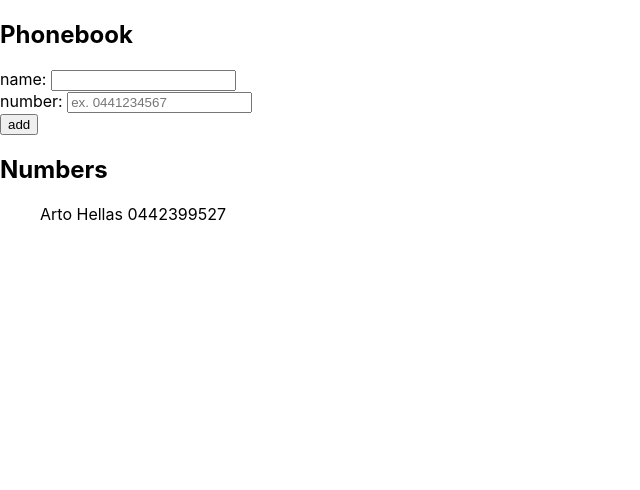
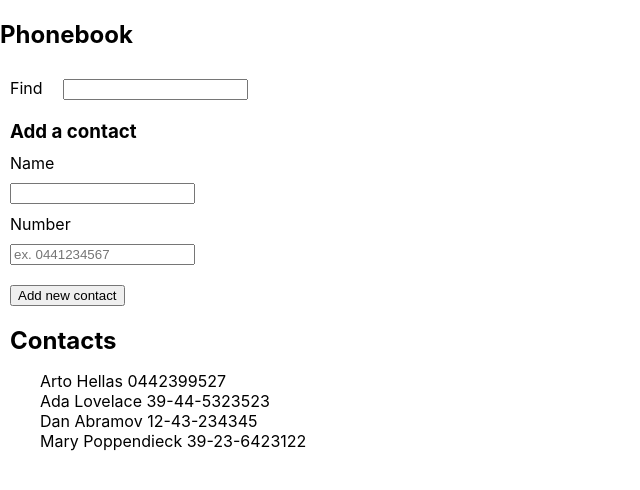
Before and after one commit to Rostislav013/full_stack_open_2020, a React (Create React App) app in the folder part2/phonebook/: page / in a window 1280 px wide. Shown: the top 490 px of the page, without its empty margins (0-640 px from the left). Built offline with nearby package versions, Linux system fonts and the light colour scheme.

Commit message:
2.10 step 5 done

```diff
--- a/part2/phonebook/src/App.js
+++ b/part2/phonebook/src/App.js
@@ -1,60 +1,82 @@
-import React, { useState } from 'react'
+import React, { useState } from "react";
+import Persons from "./Components/Persons";
+import PersonForm from "./Components/PersonForm";
+import Filter from "./Components/Filter";
 
 const App = () => {
-  const [ persons, setPersons] = useState([
-    { name: 'Arto Hellas',
-      number: '0442399527'}
-  ])
-  const [ newName, setNewName ] = useState('')
-  const [ newNumber, setNewNumber ] = useState('')
+  const [persons, setPersons] = useState([
+    { name: "Arto Hellas", number: "0442399527" },
+    { name: "Ada Lovelace", number: "39-44-5323523" },
+    { name: "Dan Abramov", number: "12-43-234345" },
+    { name: "Mary Poppendieck", number: "39-23-6423122" },
+  ]);
+
+  // Adding new contact
+  const [newName, setNewName] = useState("");
+  const [newNumber, setNewNumber] = useState("");
+
+  // for Filtering
+  const [showAll, setShowAll] = useState(true);
+  const [filt_name, setFilt_name] = useState("");
+
+  const personsToShow = showAll
+    ? persons
+    : persons.filter((person) =>
+        person.name.toUpperCase().includes(filt_name.toUpperCase())
+      );
+  //console.log(persons.filter((person) => person.name.includes(filt_name)));
+  //console.log(filt_name);
+
+  const handleFilter = (event) => {
+    setFilt_name(event.target.value);
+    setShowAll(false);
+  };
 
   const handleNewName = (event) => {
-      console.log(event.target.value)
-      setNewName(event.target.value)
-  }
+    console.log(event.target.value);
+    setNewName(event.target.value);
+  };
   const handleNewNumber = (event) => {
-      console.log(event.target.value)
-      setNewNumber(event.target.value)
-  }
+    console.log(event.target.value);
+    setNewNumber(event.target.value);
+  };
   const addPerson = (event) => {
-    event.preventDefault()
+    event.preventDefault();
     const personObject = {
       name: newName,
-      number: newNumber
+      number: newNumber,
+    };
+    // prevent adding existing name
+    const names = persons.map((el) => el.name); // array of existing names
+    if (newName === "" || newNumber === "") {
+      alert("Type a name with number");
+    } else if (names.includes(newName)) {
+      alert(`${newName} is already in phonebook.`);
+    } else {
+      setPersons(persons.concat(personObject));
+      setNewName(""); // reset input
+      setNewNumber("");
     }
-    const names = persons.map(el => el.name) // array of existid names
-
-    if(newName === '' || newNumber === '') {
-      alert("Type a name with number")
-    } else if(names.includes(newName)) {
-      alert(`${newName} is already in phonebook.`)
-    }  else  {
-      setPersons(persons.concat(personObject))
-      setNewName('') // reset input
-      setNewNumber('')
-    }
-  }
+  };
 
   return (
     <div>
       <h2>Phonebook</h2>
-      <form id="nameForm" onSubmit={addPerson}>
-        <div>
-          name: <input value={newName} onChange={handleNewName} />
-          <div>number: <input type="number" value={newNumber} onChange={handleNewNumber} placeholder="ex. 0441234567"/></div>
-        </div>
-        <div>
-          <button type="submit">add</button>
-        </div>
-      </form>
-      <h2>Numbers</h2>
-      <ul>
-        {persons.map((person, i) =>
-          <li key={person.name} style={{listStyle: "none"}}>{person.name} {person.number}</li>
-        )}
-      </ul>
+      <Filter filt_name={filt_name} handleFilter={handleFilter} />
+
+      <h3 style={{ margin: "10px" }}>Add a contact</h3>
+      <PersonForm
+        addPerson={addPerson}
+        newName={newName}
+        handleNewName={handleNewName}
+        newNumber={newNumber}
+        handleNewNumber={handleNewNumber}
+      />
+
+      <h2 style={{ margin: "10px" }}>Contacts</h2>
+      <Persons persons={personsToShow} />
     </div>
-  )
-}
+  );
+};
 
-export default App
+export default App;
--- /dev/null
+++ b/part2/phonebook/src/Components/Filter.js
@@ -0,0 +1,17 @@
+import React from "react";
+
+const Filter = (props) => {
+  const { filt_name, handleFilter } = props;
+
+  return (
+    <div>
+      <label style={{ margin: "10px" }}>Find</label>
+      <input
+        value={filt_name}
+        onChange={handleFilter}
+        style={{ margin: "10px" }}
+      />
+    </div>
+  );
+};
+export default Filter;
--- /dev/null
+++ b/part2/phonebook/src/Components/PersonForm.js
@@ -0,0 +1,45 @@
+import React from "react";
+
+const PersonForm = (props) => {
+  const {
+    addPerson,
+    newName,
+    handleNewName,
+    newNumber,
+    handleNewNumber,
+  } = props;
+
+  return (
+    <div>
+      <form id="nameForm" onSubmit={addPerson}>
+        <div>
+          <label style={{ display: "block", marginLeft: "10px" }}>Name</label>
+          <input
+            value={newName}
+            onChange={handleNewName}
+            style={{ margin: "10px" }}
+          />
+
+          <div>
+            <label style={{ display: "block", marginLeft: "10px" }}>
+              Number
+            </label>
+            <input
+              type="number"
+              value={newNumber}
+              onChange={handleNewNumber}
+              placeholder="ex. 0441234567"
+              style={{ margin: "10px" }}
+            />
+          </div>
+        </div>
+        <div>
+          <button type="submit" style={{ margin: "10px" }}>
+            Add new contact
+          </button>
+        </div>
+      </form>
+    </div>
+  );
+};
+export default PersonForm;
--- /dev/null
+++ b/part2/phonebook/src/Components/Persons.js
@@ -0,0 +1,18 @@
+import React from 'react'
+
+
+const Persons = ({ persons }) => {
+
+    return (
+        <div>
+            <ul>
+                {persons.map((person, i) => (
+                    <li key={person.name} style={{ listStyle: "none" }}>
+                        {person.name} {person.number}
+                    </li>
+                ))}
+            </ul>
+        </div>
+    )
+}
+export default Persons;
```
